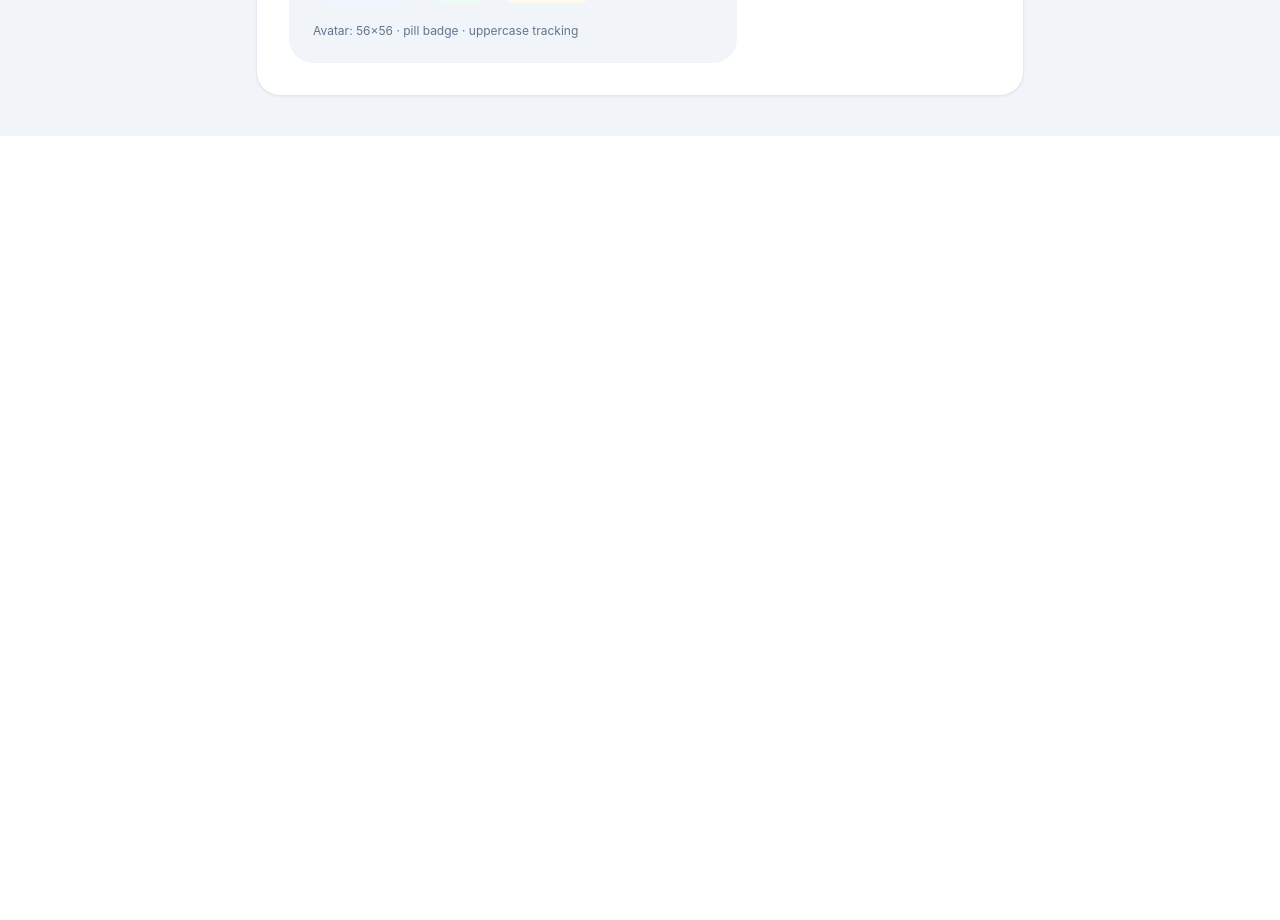
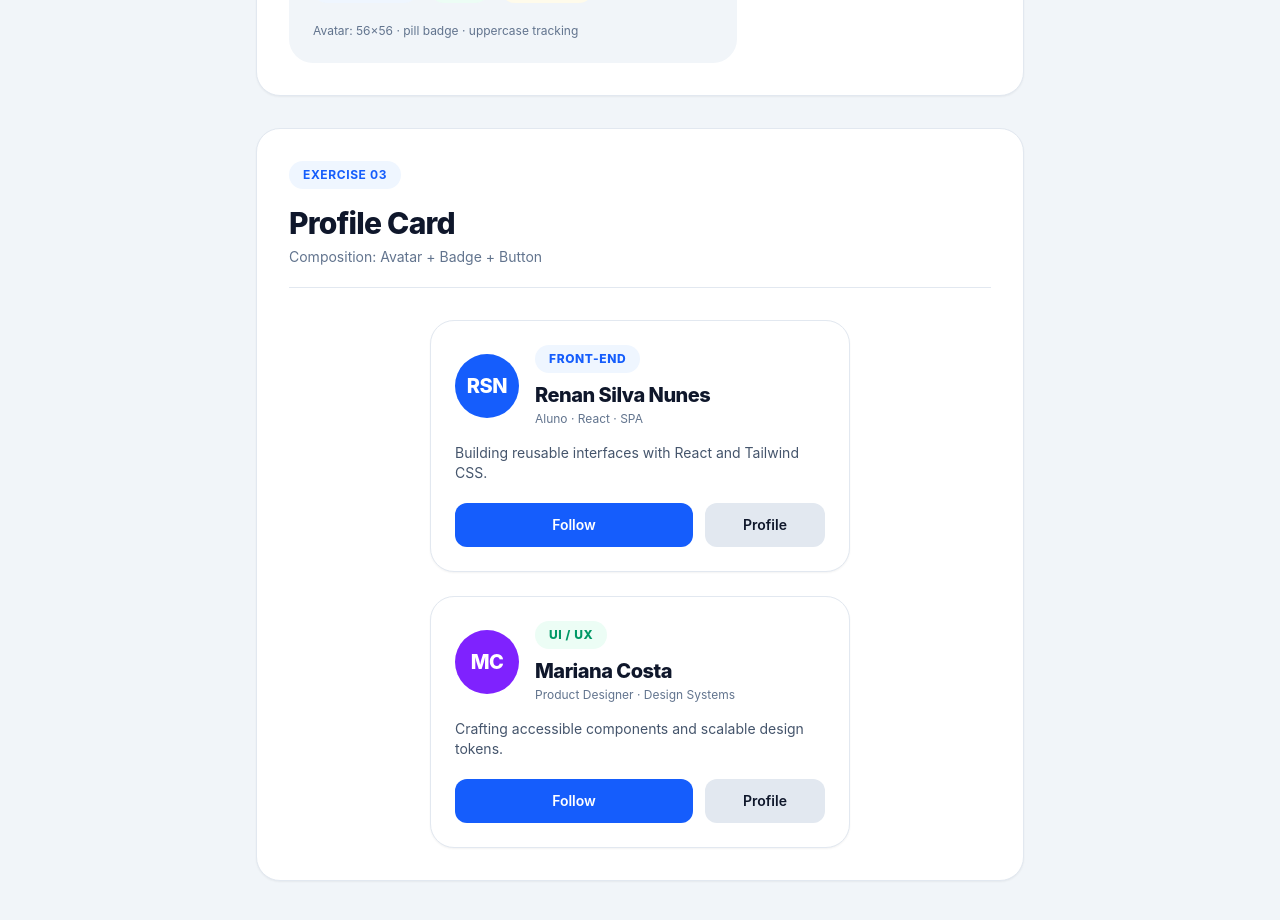
Before and after one commit to RenanNunesz10/tailwind-css, a React (Vite) app: page / in a window 1280 px wide. Shown: the part 800-1720 px from the top of the page. Before the commit the page ends 936 px from the top, so only its background shows below. Built offline with nearby package versions, Linux system fonts and the light colour scheme.

Commit message:
feat: add ProfileCard component and Ex03ProfileCard exercise

```diff
--- a/src/App.jsx
+++ b/src/App.jsx
@@ -1,11 +1,13 @@
 import { Ex01ButtonSystem } from "./exercises/Ex01ButtonSystem";
 import { Ex02BadgeAvatar } from "./exercises/Ex02BadgeAvatar";
+import { Ex03ProfileCard } from "./exercises/Ex03ProfileCard";
 
 export default function App() {
   return (
     <main className="min-h-screen space-y-8 bg-slate-100 p-6 font-sans md:p-10">
       <Ex01ButtonSystem />
       <Ex02BadgeAvatar />
+      <Ex03ProfileCard />
     </main>
   );
 }
--- a/src/components/ui/Button.jsx
+++ b/src/components/ui/Button.jsx
@@ -12,9 +12,10 @@ export function Button({
   variant = "primary",
   disabled = false,
   type = "button",
+  className = "",
 }) {
   const baseClasses =
-    "inline-flex h-11 min-w-[135px] cursor-pointer items-center justify-center rounded-xl px-5 text-sm font-semibold transition-colors duration-150 focus-visible:outline-none focus-visible:ring-2 focus-visible:ring-offset-2 disabled:pointer-events-none disabled:cursor-not-allowed disabled:bg-slate-300 disabled:text-slate-500";
+    "inline-flex h-11 min-w-[120px] cursor-pointer items-center justify-center rounded-xl px-5 text-sm font-semibold transition-colors duration-150 focus-visible:outline-none focus-visible:ring-2 focus-visible:ring-offset-2 disabled:pointer-events-none disabled:cursor-not-allowed disabled:bg-slate-300 disabled:text-slate-500";
 
   const variantClasses = variants[variant] || variants.primary;
 
@@ -22,7 +23,7 @@ export function Button({
     <button
       type={type}
       disabled={disabled}
-      className={`${baseClasses} ${variantClasses}`}
+      className={`${baseClasses} ${variantClasses} ${className}`}
     >
       {children}
     </button>
--- /dev/null
+++ b/src/components/ui/ProfileCard.jsx
@@ -0,0 +1,40 @@
+import { Avatar } from "./Avatar";
+import { Badge } from "./Badge";
+import { Button } from "./Button";
+
+export function ProfileCard({
+  name,
+  role,
+  initials,
+  category,
+  description,
+  avatarVariant = "blue",
+  badgeVariant = "info",
+}) {
+  return (
+    <article className="w-full max-w-[420px] rounded-3xl border border-slate-200 bg-white p-6 shadow-xs">
+      <header className="flex items-center gap-4">
+        <Avatar initials={initials} size="lg" variant={avatarVariant} />
+
+        <div>
+          <Badge variant={badgeVariant}>{category}</Badge>
+          <h2 className="mt-2 text-xl font-extrabold tracking-tight text-slate-900">
+            {name}
+          </h2>
+          <p className="mt-0.5 text-xs text-slate-500">{role}</p>
+        </div>
+      </header>
+
+      <p className="mt-4 text-sm text-slate-600">{description}</p>
+
+      <div className="mt-5 flex items-center gap-3">
+        <Button variant="primary" className="flex-1">
+          Follow
+        </Button>
+        <Button variant="secondary">Profile</Button>
+      </div>
+    </article>
+  );
+}
+
+export default ProfileCard;
--- /dev/null
+++ b/src/exercises/Ex03ProfileCard.jsx
@@ -0,0 +1,34 @@
+import { ExerciseWrapper } from "../components/layout/ExerciseWrapper";
+import { ProfileCard } from "../components/ui/ProfileCard";
+
+export function Ex03ProfileCard() {
+  return (
+    <ExerciseWrapper
+      number="03"
+      title="Profile Card"
+      subtitle="Composition: Avatar + Badge + Button"
+    >
+      <div className="flex flex-wrap items-start justify-center gap-6">
+        <ProfileCard
+          name="Renan Silva Nunes"
+          role="Aluno · React · SPA"
+          initials="RSN"
+          category="Front-end"
+          description="Building reusable interfaces with React and Tailwind CSS."
+        />
+
+        <ProfileCard
+          name="Mariana Costa"
+          role="Product Designer · Design Systems"
+          initials="MC"
+          category="UI / UX"
+          avatarVariant="violet"
+          badgeVariant="success"
+          description="Crafting accessible components and scalable design tokens."
+        />
+      </div>
+    </ExerciseWrapper>
+  );
+}
+
+export default Ex03ProfileCard;
```
